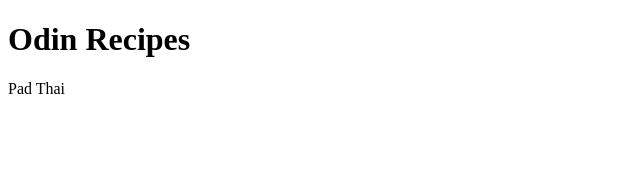
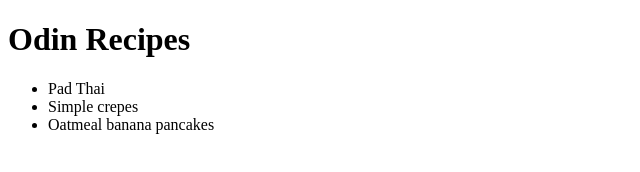
Before and after one commit to TESavoie/odin-recipes, a plain HTML site: page index.html in a window 1280 px wide. Shown: the whole page, without its empty margins (0-640 px from the left). Drawn offline with Linux system fonts and the light colour scheme.

Commit message:
crepes links add

```diff
--- a/index.html
+++ b/index.html
@@ -7,11 +7,10 @@
     </head>
     <body>
         <h1>Odin Recipes</h1>
-        <p>
-            <a href:"recipes/pad-thai.html">Pad Thai</a>
-        </p>
-        <p>
-
-        </p>
+        <ul>
+            <li><a href:"recipes/pad-thai.html">Pad Thai</a></li>
+            <li><a href:"recipes/crepes.html">Simple crepes</a></li>
+            <li><a>Oatmeal banana pancakes</a></li>
+        </ul>
     </body>
 </html>
```
Also changed, not shown: img/crepes.jpg (added).
